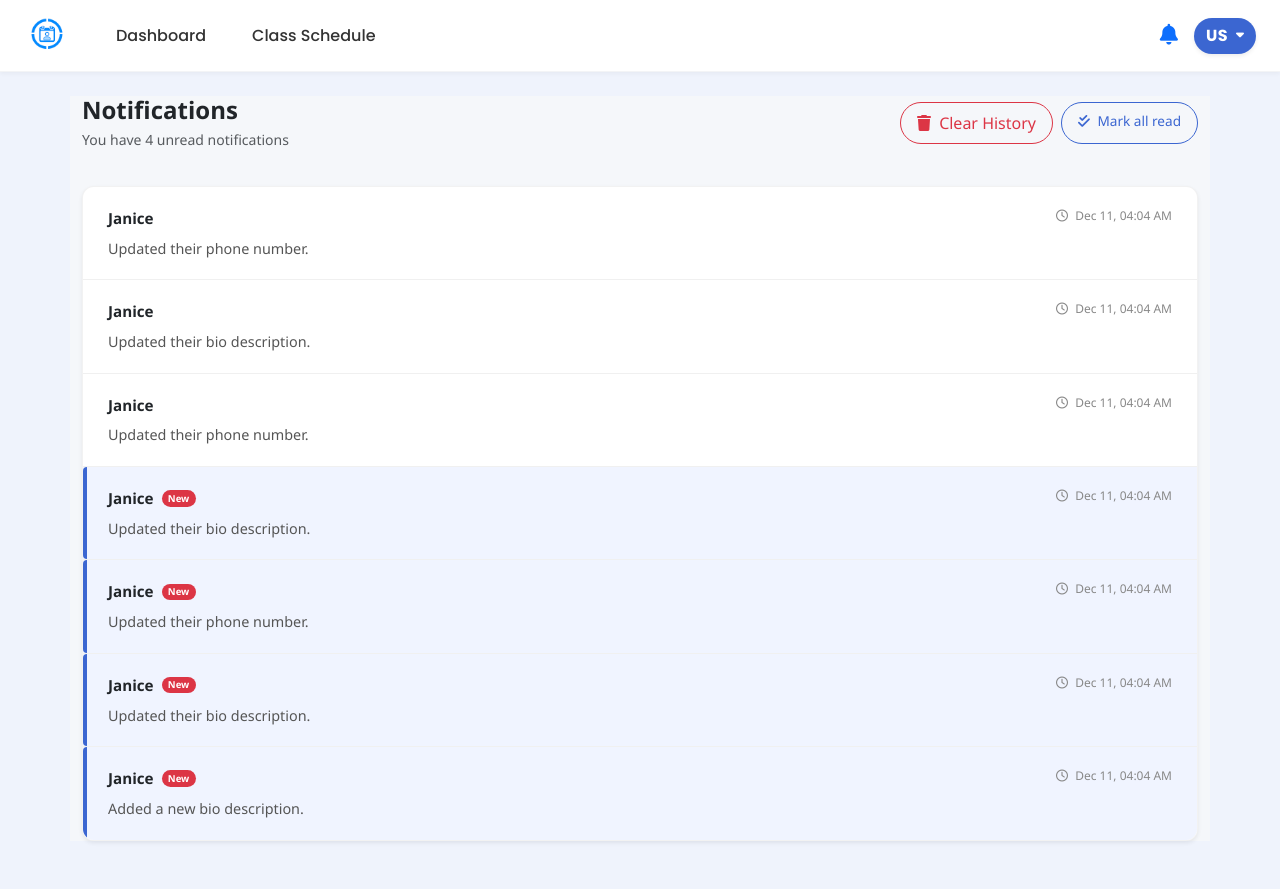
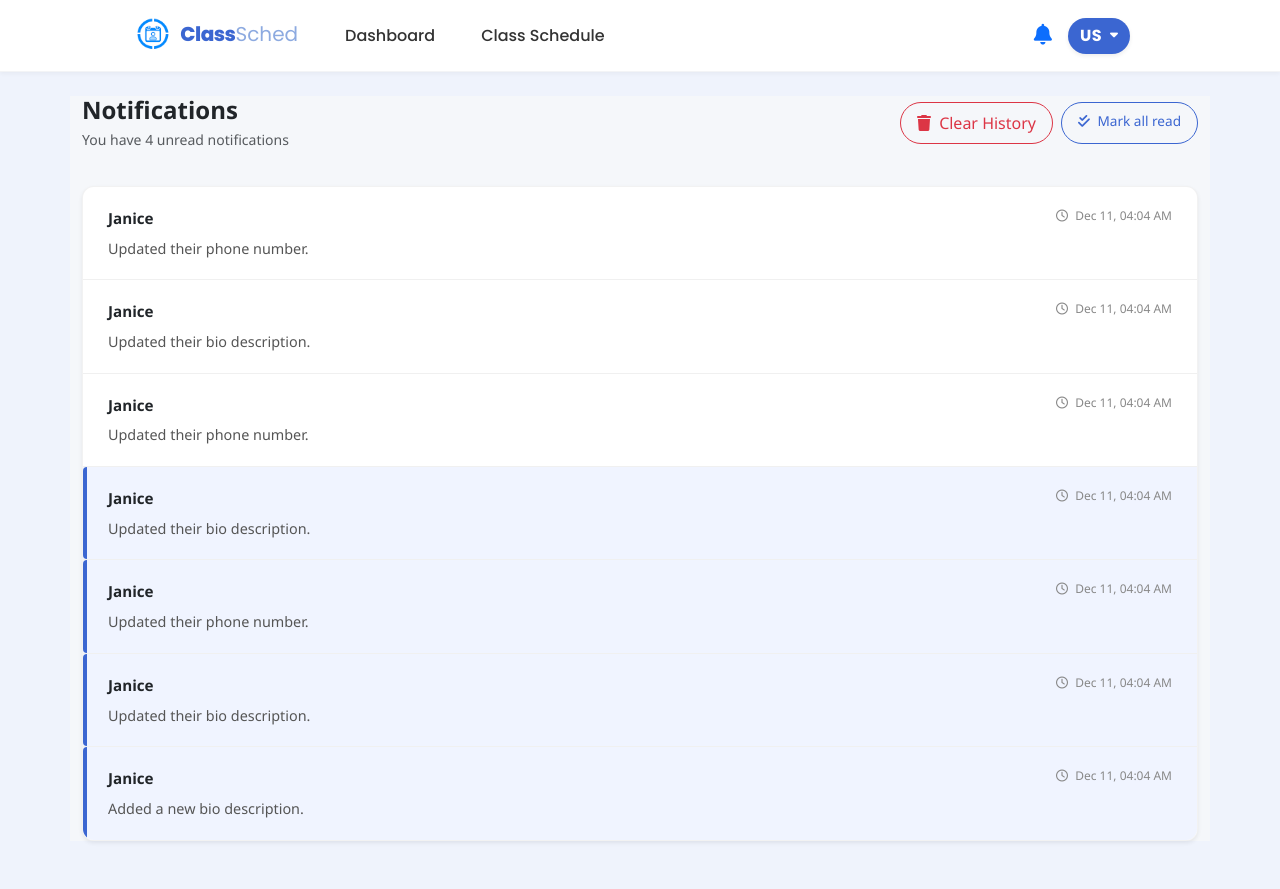
Before and after one commit to ydreyannramirez035-bot/wad-rwd-final-project, a PHP site: page /src/notif_view.php in a window 1280 px wide. Run offline with PHP 8.4, Linux system fonts and the light colour scheme; the visitor is signed in with stand-in values (Sample User, id 1); data comes from the database, SQL or seed files in the repository.

Commit message:
tama na to itey

```diff
--- a/src/notif_view.php
+++ b/src/notif_view.php
@@ -199,7 +199,6 @@ if ($user_role === 'admin') {
     <link rel="stylesheet" href="../styles/student.css">
     <link rel="stylesheet" href="../styles/notification.css">
     <link rel="stylesheet" href="../styles/notif_view.css">
-
 </head>
 <body>
 
@@ -265,7 +264,7 @@ if ($user_role === 'admin') {
                                 <div class="notif-title">
                                     <?php echo htmlspecialchars(!empty($notif['first_name']) ? $notif['first_name'] : 'ClassSched Notification'); ?>
                                     <?php if ($is_unread): ?>
-                                        <span class="badge bg-danger rounded-pill ms-2" style="font-size: 0.6rem;">New</span>
+                                        <span class="status-dot"></span>
                                     <?php endif; ?>
                                 </div>
                                 <div class="notif-time ms-3">
--- a/src/student_nav.php
+++ b/src/student_nav.php
@@ -54,9 +54,6 @@ $initials = null;
 
 if (isset($_SESSION['user']['id']) && isset($db)) {
     $userId = $_SESSION['user']['id'];
-
-    // CHECK ACTUAL ROLE FROM DATABASE
-    // This fixes the issue on pages like notif_view.php
     $stmtRole = $db->prepare("SELECT r.name FROM users u JOIN roles r ON u.role_id = r.id WHERE u.id = :uid");
     $stmtRole->bindValue(':uid', $userId, SQLITE3_INTEGER);
     $resRole = $stmtRole->execute();
@@ -66,7 +63,6 @@ if (isset($_SESSION['user']['id']) && isset($db)) {
         $is_admin = true;
     }
 
-    // Get Student Name
     $stmt = $db->prepare("SELECT first_name, last_name FROM students WHERE user_id = :uid");
     $stmt->bindValue(':uid', $userId, SQLITE3_INTEGER);
     $result = $stmt->execute();
@@ -75,7 +71,6 @@ if (isset($_SESSION['user']['id']) && isset($db)) {
     if ($student) {
         $fullName = $student['first_name'] . ' ' . $student['last_name'];
     } else {
-        // Fallback to Users table (likely Admin)
         $stmt = $db->prepare("SELECT username FROM users WHERE id = :uid");
         $stmt->bindValue(':uid', $userId, SQLITE3_INTEGER);
         $result = $stmt->execute();
@@ -109,8 +104,6 @@ if ($fullName) {
     }
 }
 
-// --- 4. Set Navigation Links ---
-// This is now based on the database role check, not just the filename
 $home_link = $is_admin ? 'admin_dashboard.php' : 'student_dashboard.php';
 ?>
 
@@ -123,6 +116,9 @@ $home_link = $is_admin ? 'admin_dashboard.php' : 'student_dashboard.php';
 
             <a class="navbar-brand me-0" href="<?php echo $home_link; ?>">
                 <img src="../img/logo.png" width="45" height="45" alt="Logo" onerror="this.style.display='none'">
+                <span class="logo-text lh-1">
+                    <span class="text-class">Class</span><span class="text-sched">Sched</span>
+                </span>
             </a>
 
             <div class="collapse navbar-collapse ms-4 d-none d-md-block" id="desktopNav">
--- a/styles/student_nav.css
+++ b/styles/student_nav.css
@@ -8,13 +8,11 @@
     width: 350px;
     padding: 0;
     border-radius: 12px;
-    /* Fixed height to trigger scrolling if the 5 items + header/footer exceed this */
     max-height: 380px;
     overflow-y: auto;
     background-color: #ffffff;
 }
 
-/* Sticky header for notification dropdown */
 .notification-list .dropdown-header {
     position: sticky;
     top: 0;
@@ -23,7 +21,6 @@
     border-bottom: 1px solid #f0f0f0;
 }
 
-/* Sticky footer for 'View All' link */
 .notification-list .dropdown-footer {
     position: sticky;
     bottom: 0;
@@ -79,8 +76,8 @@
     content: '';
     position: absolute;
     bottom: 0;
-    left: 50%; /* Move to center */
-    transform: translateX(-50%); /* Perfect center alignment */
+    left: 50%;
+    transform: translateX(-50%);
     width: 40px;
     height: 3px;
     background-color: #3b66d1;
@@ -88,7 +85,6 @@
     border-top-right-radius: 4px;
 }
 
-/* Custom Dropdown Styles */
 .user-dropdown-btn {
     background-color: #3b66d1;
     color: white;
@@ -114,6 +110,30 @@
 }
 .dropdown-item:active {
     background-color: #3b66d1;
+}
+
+.logo-text {
+    font-family: 'Poppins', sans-serif;
+    font-size: 20px;
+    line-height: 1;
+}
+
+.text-class {
+    color: #3b66d1;
+    font-weight: 800;
+    letter-spacing: -0.5px;
+}
+
+.text-sched {
+    color: #8daae0;
+    font-weight: 400;
+}
+
+@media (min-width: 992px) {
+    .navbar .container-fluid {
+        padding-left: 130px !important;
+        padding-right: 150px !important;
+    }
 }
 
 @media (max-width: 768px) {
```
